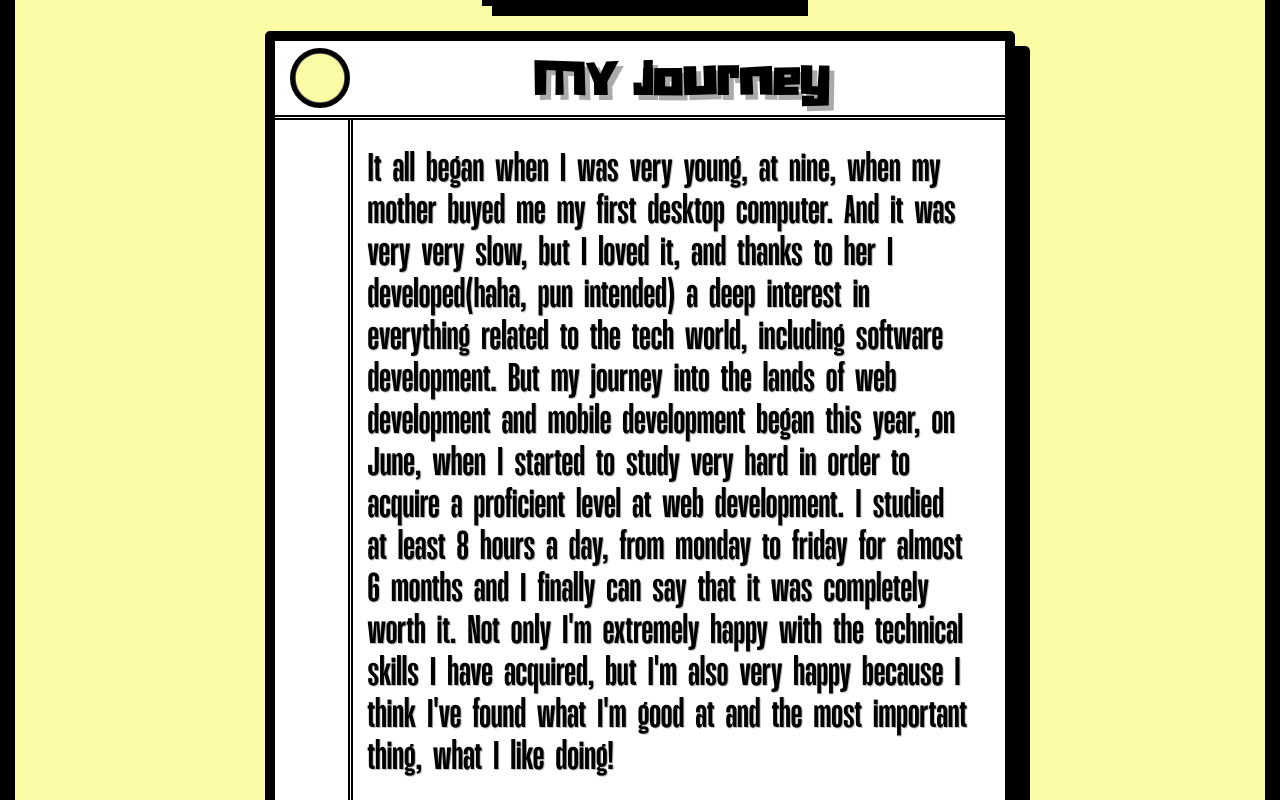
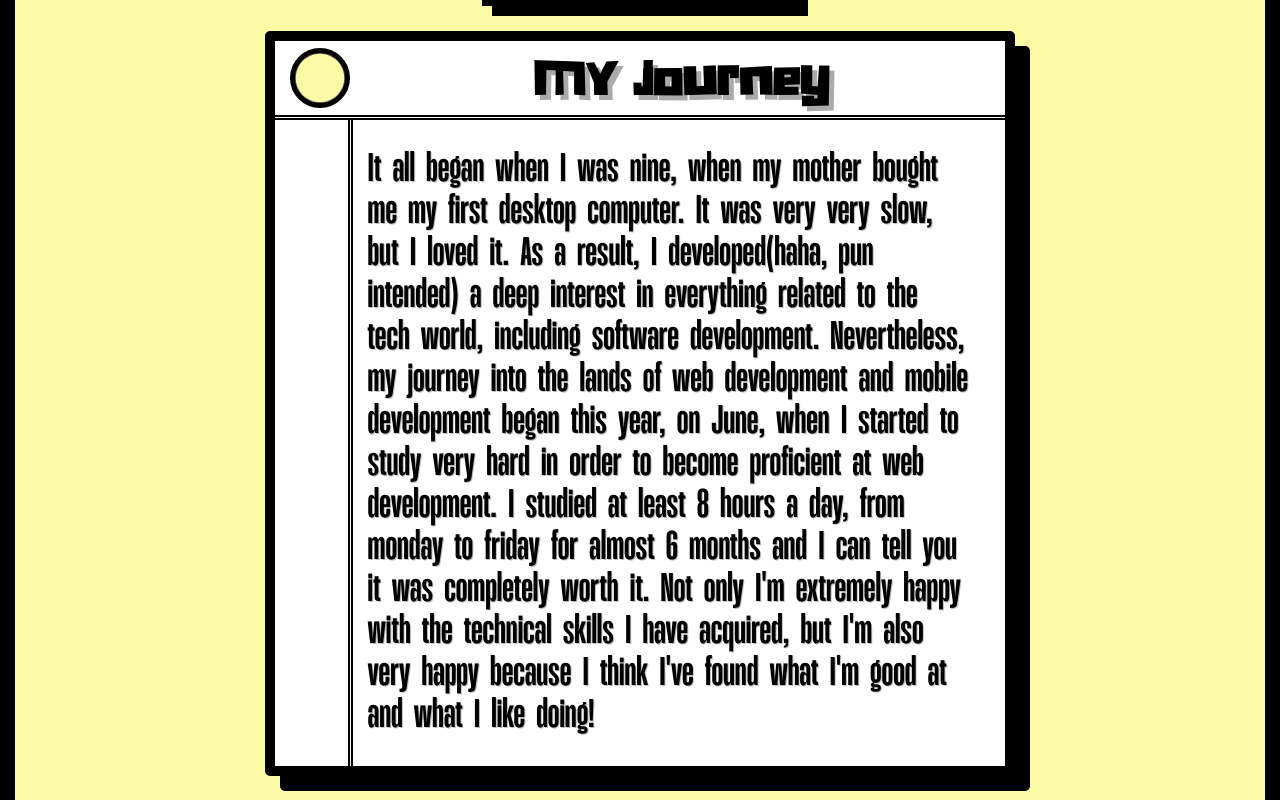
Before and after one commit to BStar098/bstar098Portfolio, a React (Create React App) app: page / in a window 1280 px wide. Shown: the part 1000-1800 px from the top of the page. Built offline with nearby package versions, Linux system fonts and the light colour scheme.

Commit message:
navbar hyperlinks fixed, and about me modified

```diff
--- a/src/components/AboutMe.js
+++ b/src/components/AboutMe.js
@@ -2,11 +2,10 @@ import React from "react";
 import "../styles/AboutMe/AboutMe.css";
 import { FaCircle } from "react-icons/fa";
 
-
 function AboutMe() {
   return (
     <>
-      <div id='me' className="aboutMeContainer">
+      <div id="me" className="aboutMeContainer">
         <div className="aboutMeCardContainer">
           <h1 className="aboutMeCardTitle">A bit of me</h1>
           <div className="profileContainer">
@@ -17,25 +16,24 @@ function AboutMe() {
               </div>
 
               <p className="journeyBody">
-                It all began when I was very young, at nine, when my mother
-                buyed me my first desktop computer. And it was very very slow,
-                but I loved it, and thanks to her I developed(haha, pun
-                intended) a deep interest in everything related to the tech
-                world, including software development. But my journey into the
-                lands of web development and mobile development began this year,
-                on June, when I started to study very hard in order to acquire a
-                proficient level at web development. I studied at least 8 hours
-                a day, from monday to friday for almost 6 months and I finally
-                can say that it was completely worth it. Not only I'm extremely
-                happy with the technical skills I have acquired, but I'm also
-                very happy because I think I've found what I'm good at and the
-                most important thing, what I like doing!
+                It all began when I was nine, when my mother bought me my first
+                desktop computer. It was very very slow, but I loved it. As a
+                result, I developed(haha, pun intended) a deep interest in
+                everything related to the tech world, including software
+                development. Nevertheless, my journey into the lands of web
+                development and mobile development began this year, on June,
+                when I started to study very hard in order to become proficient
+                at web development. I studied at least 8 hours a day, from
+                monday to friday for almost 6 months and I can tell you it was
+                completely worth it. Not only I'm extremely happy with the
+                technical skills I have acquired, but I'm also very happy
+                because I think I've found what I'm good at and what I like
+                doing!
               </p>
             </div>
           </div>
         </div>
       </div>
-
     </>
   );
 }
--- a/src/components/MyProjects.js
+++ b/src/components/MyProjects.js
@@ -93,10 +93,9 @@ function MyProjects() {
                 width="100%"
                 height="90%"
                 src="https://www.youtube.com/embed/odtPaT5Qf0I"
-                title="YouTube video player"
-                frameborder="0"
+                title="RRHH DEMO"
                 allow="accelerometer; autoplay; clipboard-write; encrypted-media; gyroscope; picture-in-picture"
-                allowfullscreen
+                allowFullScreen
               ></iframe>
               <div className="swiperButtonsContainer">
                 <Button
--- a/src/components/Navbar.js
+++ b/src/components/Navbar.js
@@ -1,18 +1,23 @@
-import { React, useState } from "react";
+import { React, useEffect, useState } from "react";
 import "../styles/Navbar/Navbar.css";
 import "../styles/main.css";
 import { Youtube } from "react-bootstrap-icons";
 
 function Navbar() {
   const [className, setClassName] = useState(" closeNavbar");
+  const [aboutMe, setAboutMe] = useState(" closeNavbar");
+  const [projects, setProjects] = useState(" closeNavbar");
   function classHandler() {
     document.getElementsByTagName("body")[0].classList.toggle("hideOverflowY");
     if (className === " openNavbar") setClassName(" closeNavbar");
     else setClassName(" openNavbar");
   }
-  const home = document.getElementById("home");
-  const aboutMe = document.getElementById("me");
-  const projects = document.getElementById("projects");
+
+  useEffect(() => {
+    setAboutMe(document.getElementById("me"))
+    setProjects(document.getElementById("projects"))
+    console.log('a')
+  }, []);
 
   return (
     <header>
@@ -26,47 +31,54 @@ function Navbar() {
         <Youtube className="youtubeIcon" size={60} />
       </a>
       <nav className={`NavbarDesktop`}>
-        <a
+        <p
+          href=""
           onClick={() => {
             aboutMe.scrollIntoView({ behavior: "smooth" });
           }}
+          className="navbarLink"
         >
           About me
-        </a>
-        <a
+        </p>
+        <p
           onClick={() => {
             projects.scrollIntoView({ behavior: "smooth" });
           }}
+          className="navbarLink"
         >
           My work
-        </a>
+        </p>
         <a
           href="https://mail.google.com/mail/?view=cm&source=mailto&to=santinahuel098@gmail.com"
           target="_blank"
           rel="noopener noreferrer"
+          className="navbarLink"
         >
           Contact me
         </a>
       </nav>
       <nav onClick={classHandler} className={`Navbar${className}`}>
-        <a
+        <p
           onClick={() => {
             aboutMe.scrollIntoView({ behavior: "smooth" });
           }}
+          className="navbarLink"
         >
           About me
-        </a>
-        <a
+        </p>
+        <p
           onClick={() => {
             projects.scrollIntoView({ behavior: "smooth" });
           }}
+          className="navbarLink"
         >
           My work
-        </a>
+        </p>
         <a
           href="https://mail.google.com/mail/?view=cm&source=mailto&to=santinahuel098@gmail.com"
           target="_blank"
           rel="noopener noreferrer"
+          className="navbarLink"
         >
           Contact me
         </a>
--- a/src/styles/Navbar/Navbar.css
+++ b/src/styles/Navbar/Navbar.css
@@ -30,7 +30,7 @@ header > a {
   transform: scale(1.4);
 }
 
-nav > a {
+nav > .navbarLink {
   text-decoration: none;
   font-size: 300%;
   letter-spacing: 3px;
@@ -41,7 +41,7 @@ nav > a {
   cursor: pointer;
 }
 
-nav > a:hover {
+nav > .navbarLink:hover {
   color: #ff0000;
   text-shadow: -8px -5px #fbfba5;
   font-size: 400%;
@@ -86,7 +86,7 @@ nav > a:hover {
   justify-content: flex-end;
 }
 
-.NavbarDesktop a {
+.NavbarDesktop .navbarLink {
   padding: 0% 1% 0% 1%;
   margin-right: 1%;
   border: 5px solid black;
@@ -167,10 +167,10 @@ nav > a:hover {
     border-right: 15px solid black;
     z-index: 5;
   }
-  .openNavbar > a {
+  .openNavbar > .navbarLink {
     font-size: 500%;
   }
-  .openNavbar > a:hover {
+  .openNavbar > .navbarLink:hover {
     font-size: 600%;
     letter-spacing: 50px;
   }
@@ -254,10 +254,10 @@ nav > a:hover {
     border-right: 15px solid black;
     z-index: 5;
   }
-  .openNavbar > a {
+  .openNavbar > .navbarLink {
     font-size: 300%;
   }
-  .openNavbar > a:hover {
+  .openNavbar > .navbarLink:hover {
     font-size: 330%;
     letter-spacing: 15px;
   }
```
Also changed, not shown: src/styles/Navbar/Navbar.sass (+7 -7 lines).
